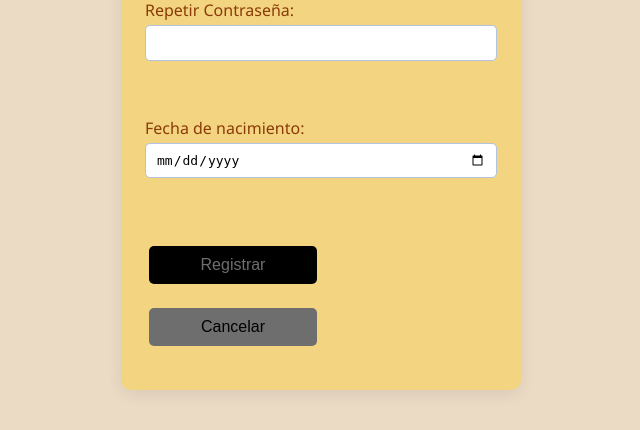
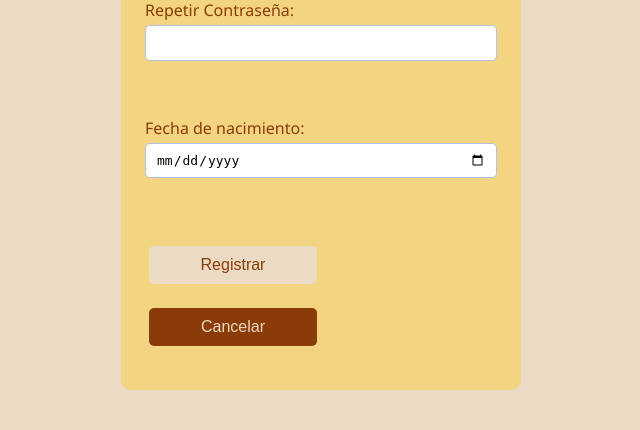
Before and after one commit to ZiuloDeus/paginaproyecto, a PHP site: page /inicio/registro.html in a window 1280 px wide. Shown: the part 644-1074 px from the top of the page, without its empty margins (319-959 px from the left). Run offline with PHP 8.4, Linux system fonts and the light colour scheme.

Commit message:
cambis en ficha

```diff
--- a/inicio/ficha.css
+++ b/inicio/ficha.css
@@ -5,7 +5,7 @@ body {
 #fichaEstudiante {
   background:#f3d481;
   border-radius: 10px;
-  box-shadow: 0 4px 16px rgba(0,0,0,0.08);
+  box-shadow: 0 4px 16px #ebdbc5(0,0,0,0.08);
   padding: 32px 24px;
   margin: 40px auto;
   max-width: 400px;
@@ -43,19 +43,19 @@ body {
   margin: 12px 1%;
   border: none;
   border-radius: 5px;
-  background: #000000;
-  color: #6e6e6e;
+  background: #ebdbc5;
+  color: #8a3b08;
   font-size: 1em;
   cursor: pointer;
   transition: background 0.2s;
 }
 #fichaEstudiante button[type="button"] {
-  background: #6e6e6e;
-  color: #000000;
+  background: #8a3b08;
+  color: #ebdbc5;
 }
 #fichaEstudiante button:hover {
-  background: #6e6e6e;
+  background: #8a3b08;
 }
 #fichaEstudiante button[type="button"]:hover {
-  background: #000000;
+  background: #ebdbc5;
 }
```
